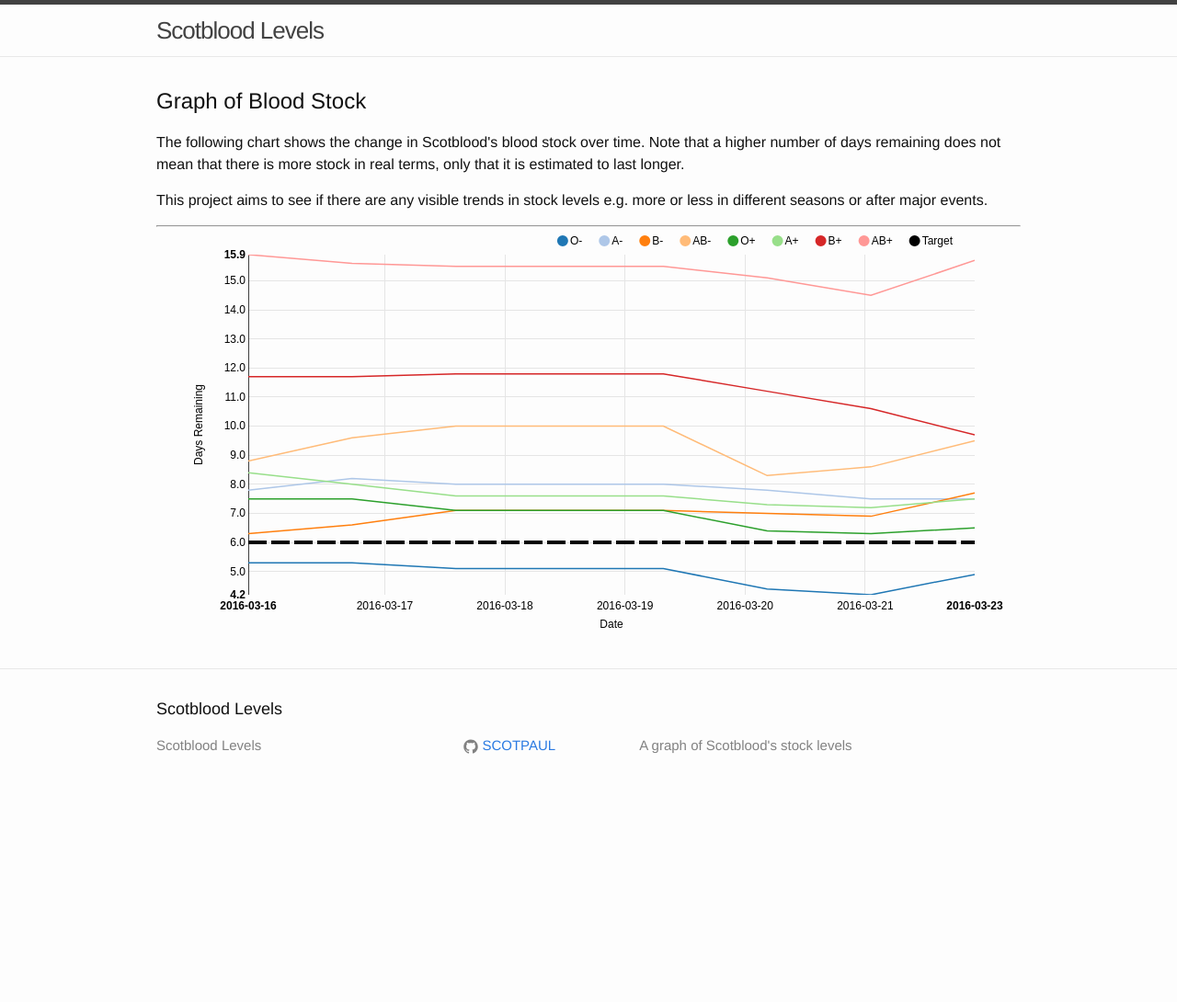
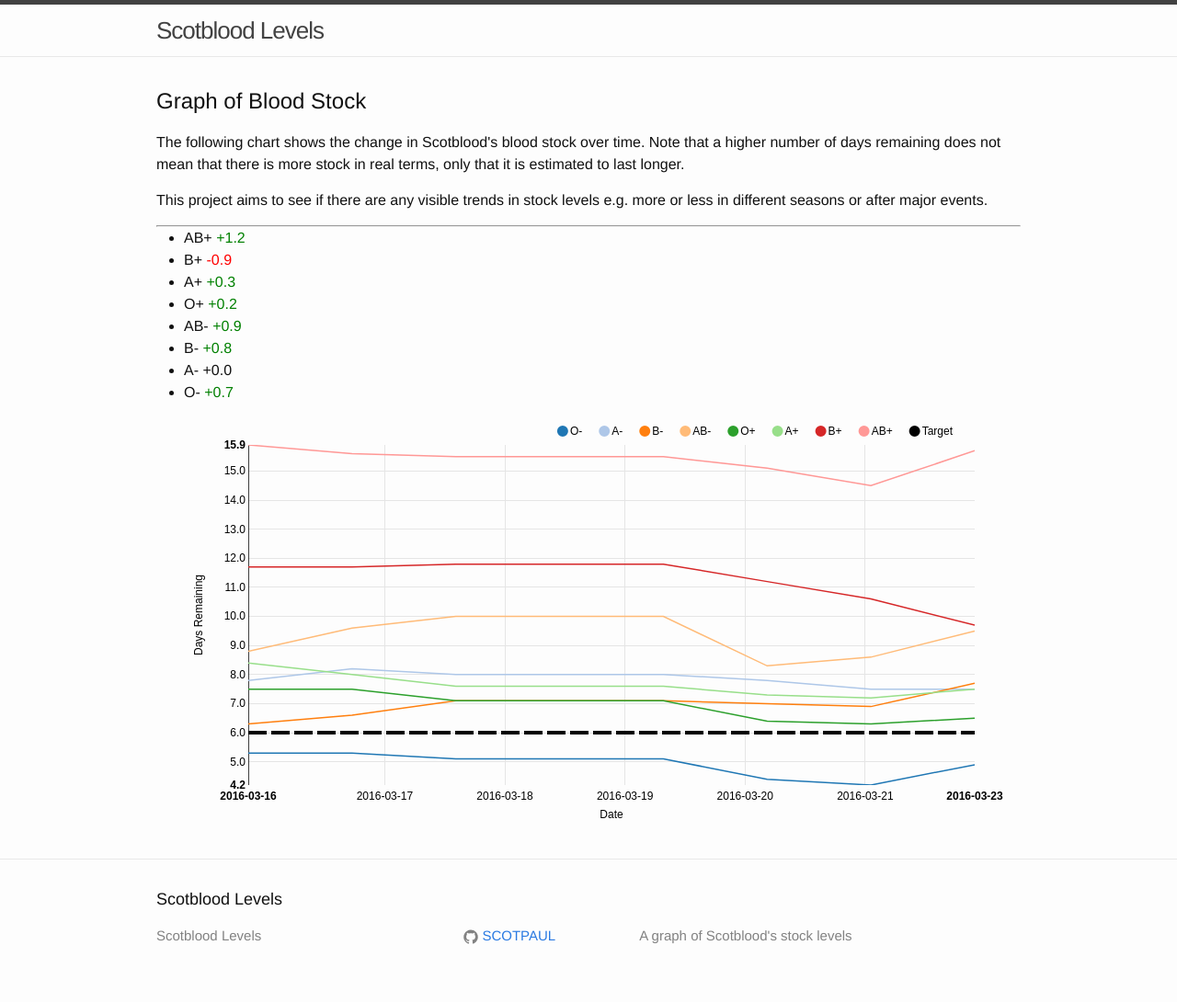
Before and after one commit to SCOTPAUL/scotblood-levels, a Jekyll site: the page built from index.html, in a window 1280 px wide. Shown: the whole page at 92% size. Built offline with Jekyll 4.4.1, drawn with Linux system fonts in a browser that asks for light colours; before the commit the page ends 900 px from its top, so only the background shows below that.

Commit message:
Start working on a change tracker, showing the daily change

```diff
--- a/_sass/_base.scss
+++ b/_sass/_base.scss
@@ -14,6 +14,18 @@
 
 .nv-group.dashed {
     stroke-dasharray: 20,5;
+}
+
+.change.up {
+    color: green;
+}
+
+.change.down {
+    color: red;
+}
+
+.change.same {
+    color:grey-color-light;
 }
 
 /**
--- a/index.html
+++ b/index.html
@@ -1,12 +1,31 @@
 ---
 layout: default
 ---
+
+{% assign blood_types = "O-,A-,B-,AB-,O+,A+,B+,AB+" | split:"," %}
 
 <div class="home">
     <h2>Graph of Blood Stock</h2>
     <p>The following chart shows the change in Scotblood's blood stock over time. Note that a higher number of days remaining does not mean that there is more stock in real terms, only that it is estimated to last longer.</p>
     <p>This project aims to see if there are any visible trends in stock levels e.g. more or less in different seasons or after major events.</p>
     <hr>
+
+    <div>
+        {% assign stats_len = site.data.blood_stats | size %}
+        {% assign num_types = blood_types | size %}
+        {% assign data = site.data.blood_stats | reverse %}
+        <ul>
+        {% for type in blood_types reversed %}
+            {% assign next = forloop.index0 | plus:num_types %}
+            {% assign change = data[forloop.index0].days_remaining | minus:data[next].days_remaining %}
+            <li>
+                <span class="type {{ type }}">{{ type }}</span>
+                <span class="change {% if change > 0 %}up{% elsif change < 0 %}down{% else %}same{% endif %}">{% if change >= 0 %}+{% endif %}{{ change }}</span>
+            </li>
+        {% endfor %}
+        </ul>
+    </div>
+
     <div id="chart">
         <svg></svg>
     </div>
```
